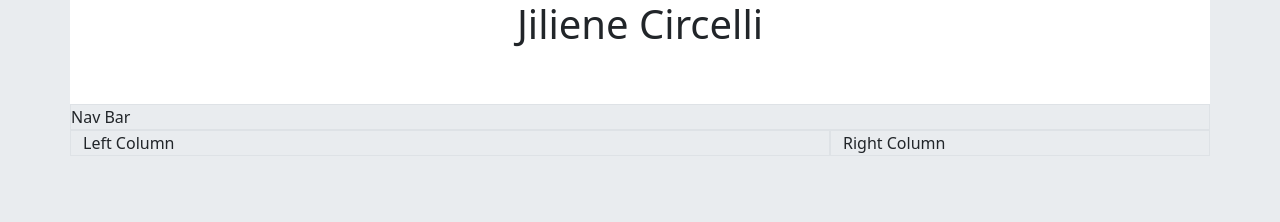
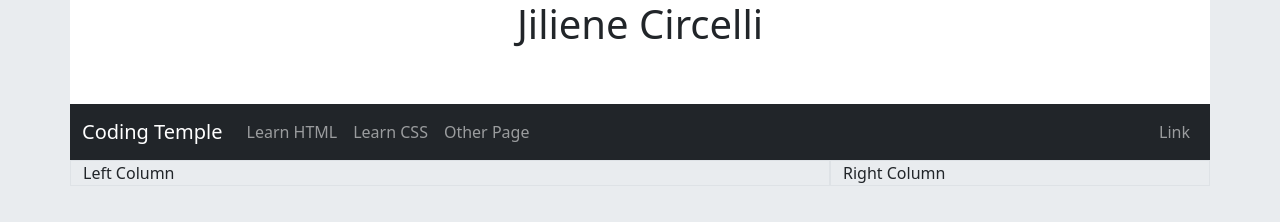
Before and after one commit to jilienecircelli/kek_137_w0d4_bootstrap_profile, a plain HTML site: page index.html in a window 1280 px wide. Drawn offline with nearby package versions, Linux system fonts and the light colour scheme.

Commit message:
updating the navbar

```diff
--- a/index.html
+++ b/index.html
@@ -17,7 +17,34 @@
             </div>
 
             <!-- Row 2 - Nav Bar -->
-            <div class="row border">Nav Bar</div>
+            <div class="row">
+                <nav class="navbar navbar-expand-lg bg-dark"
+                    data-bs-theme="dark">
+                    <div class="container-fluid">
+                        <a class="navbar-brand" href="#">Coding Temple</a>
+                        <button class="navbar-toggler" type="button"
+                            data-bs-toggle="collapse"
+                            data-bs-target="#navbarNavAltMarkup"
+                            aria-controls="navbarNavAltMarkup"
+                            aria-expanded="false" aria-label="Toggle navigation">
+                            <span class="navbar-toggler-icon"></span>
+                        </button>
+                        <div
+                            class="collapse navbar-collapse justify-content-between"
+                            id="navbarNavAltMarkup">
+                            <div class="navbar-nav">
+                                <a class="nav-link" href="#">Learn HTML</a>
+                                <a class="nav-link" href="#">Learn CSS</a>
+                                <a class="nav-link" href="#">Other Page</a>
+                            </div>
+                            <div class="navbar-nav">
+                                <a class="nav-link" href="#">Link</a>
+                            </div>
+                        </div>
+                    </div>
+                </nav>
+
+            </div>
 
             <!-- Row 3 - Content -->
             <div class="row">
```
